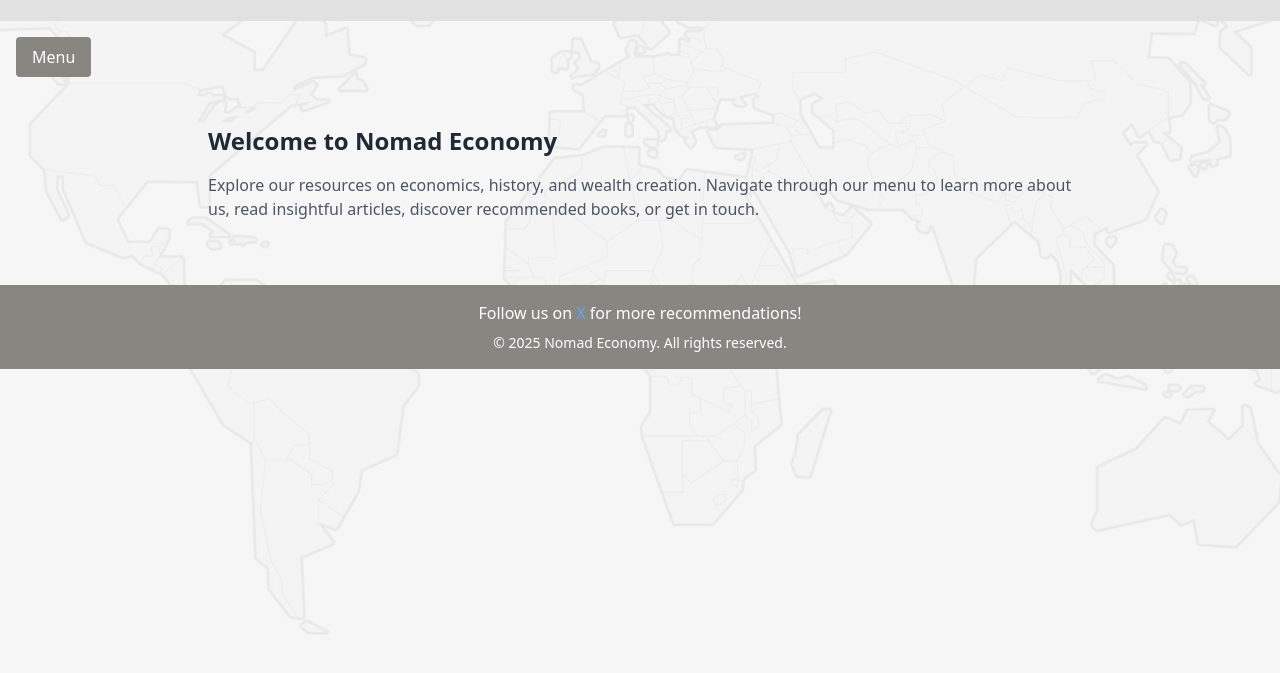
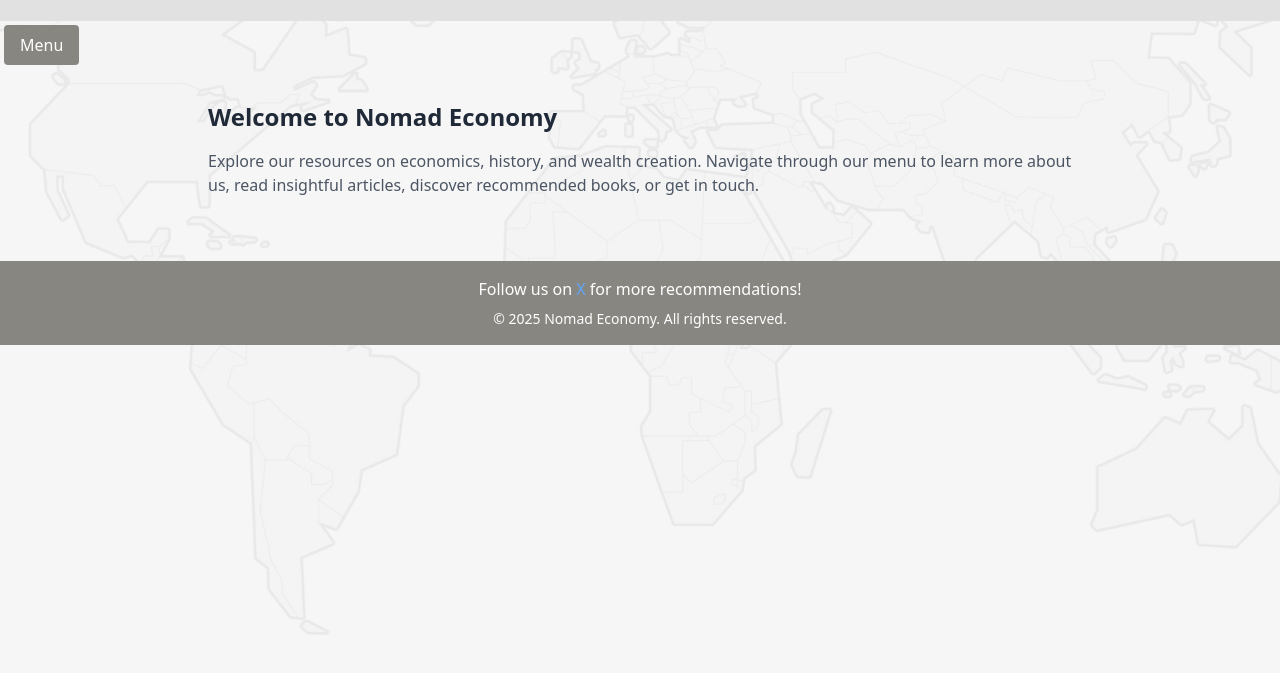
Before and after one commit to Nomadecom/Website, a plain HTML site: page index.html in a window 1280 px wide. Shown: the part 107-780 px from the top of the page. Drawn offline with nearby package versions, Linux system fonts and the light colour scheme.

Commit message:
Update index.html

```diff
--- a/index.html
+++ b/index.html
@@ -89,7 +89,7 @@
   </header>
 
   <!-- Menu Button -->
-  <div class="px-4 py-4">
+  <div class="px-1 py-1">
     <div class="relative dropdown">
       <button id="menuButton" class="custom-button text-white px-4 py-2 rounded hover:bg-gray-700">Menu</button>
       <div id="dropdownMenu" class="dropdown-menu absolute bg-white shadow-lg rounded mt-2 z-10">
```
